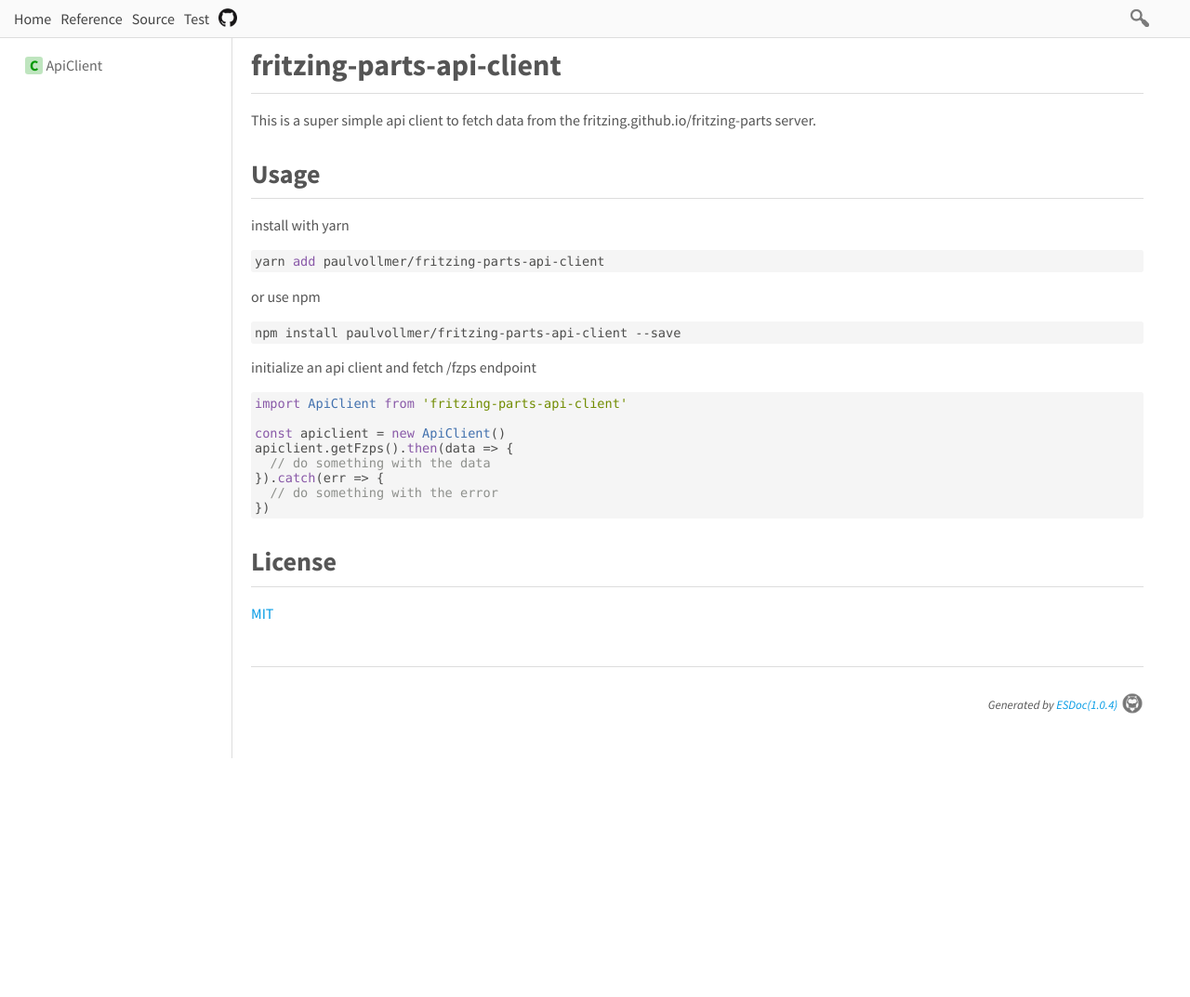
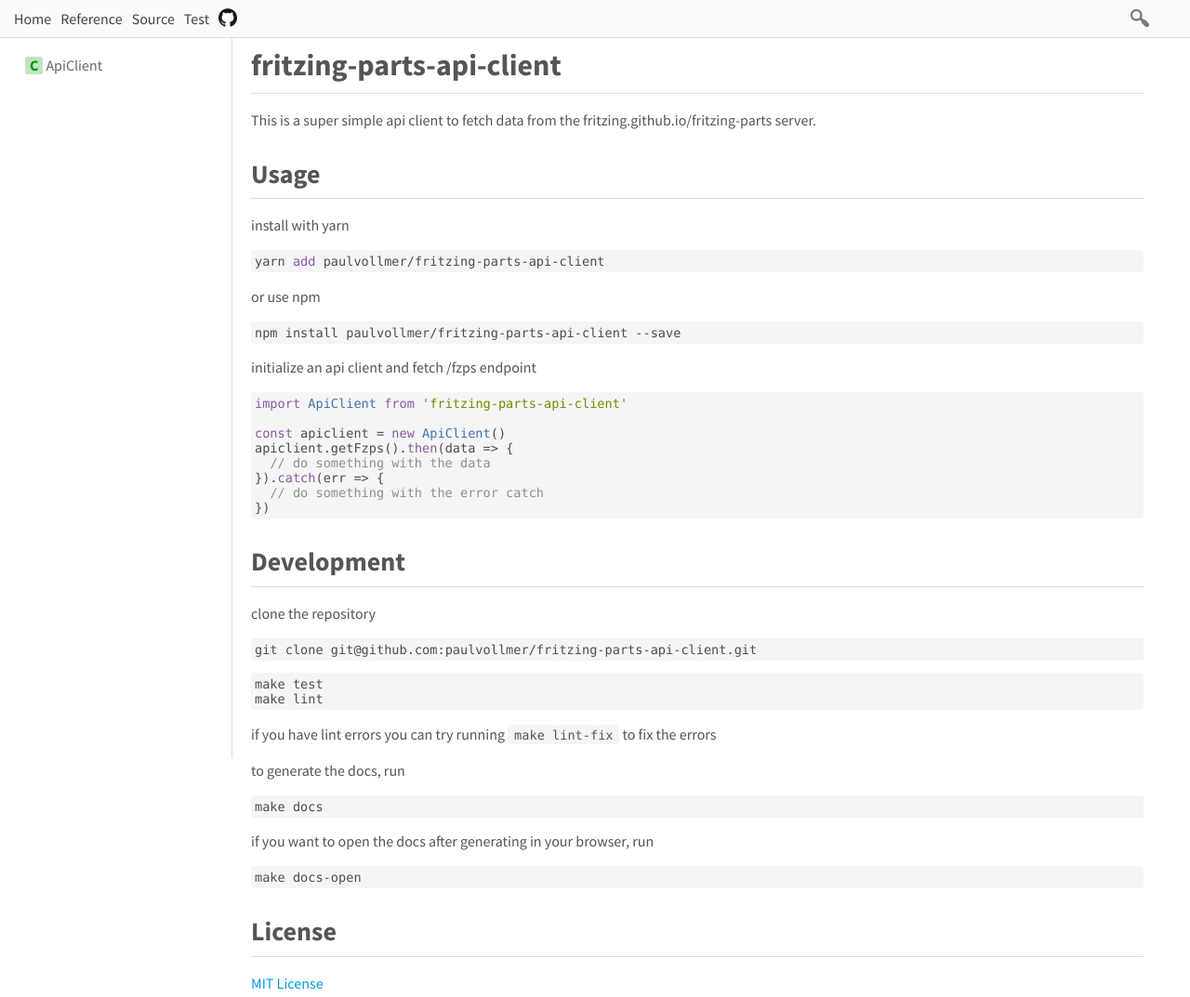
Before and after one commit to fritzing/fritzing-parts-api-client-js, a website: page docs/index.html in a window 1280 px wide. Shown: the top 1073 px of the page at 93% size. Before the commit the page ends 800 px from the top, so only its background shows below. Drawn offline with Linux system fonts and the light colour scheme.

Commit message:
add docs

```diff
--- a/docs/index.html
+++ b/docs/index.html
@@ -48,10 +48,23 @@
 apiclient.getFzps().then(data =&gt; {
   // do something with the data
 }).catch(err =&gt; {
-  // do something with the error
+  // do something with the error catch
 })</code>
 </code></pre>
-<h2 id="license">License</h2><p><a href="LICENSE">MIT</a></p>
+<h2 id="development">Development</h2><p>clone the repository</p>
+<pre><code class="lang-sh"><code class="source-code prettyprint">git clone git@github.com:paulvollmer/fritzing-parts-api-client.git</code>
+</code></pre>
+<pre><code class="lang-sh"><code class="source-code prettyprint">make test
+make lint</code>
+</code></pre>
+<p>if you have lint errors you can try running <code>make lint-fix</code> to fix the errors</p>
+<p>to generate the docs, run</p>
+<pre><code class="lang-sh"><code class="source-code prettyprint">make docs</code>
+</code></pre>
+<p>if you want to open the docs after generating in your browser, run</p>
+<pre><code class="lang-sh"><code class="source-code prettyprint">make docs-open</code>
+</code></pre>
+<h2 id="license">License</h2><p><a href="LICENSE">MIT License</a></p>
 </div>
 </div>
 
```
Also changed, not shown: docs/index.json (+6 -6 lines), docs/source.html (+1 -1 lines), 2 other files.
